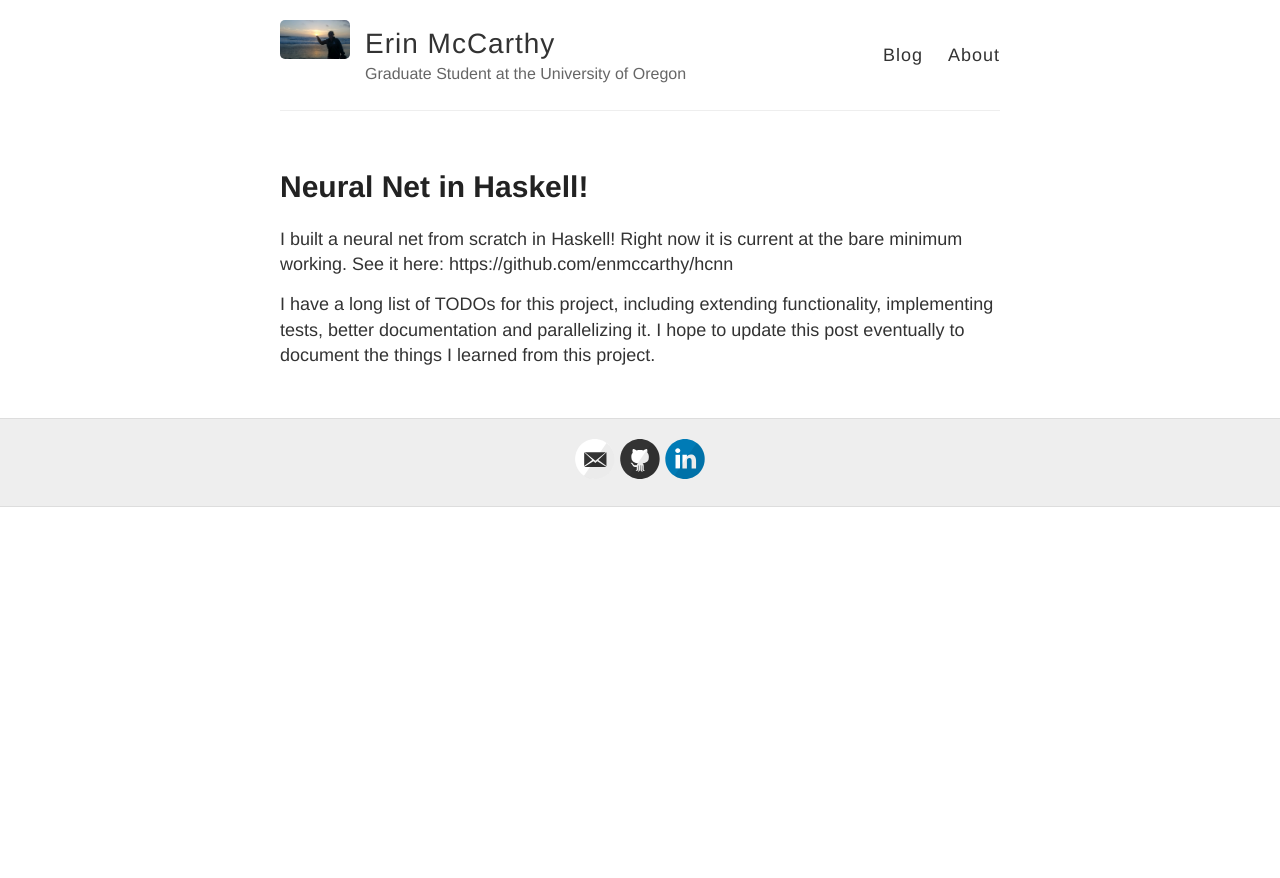
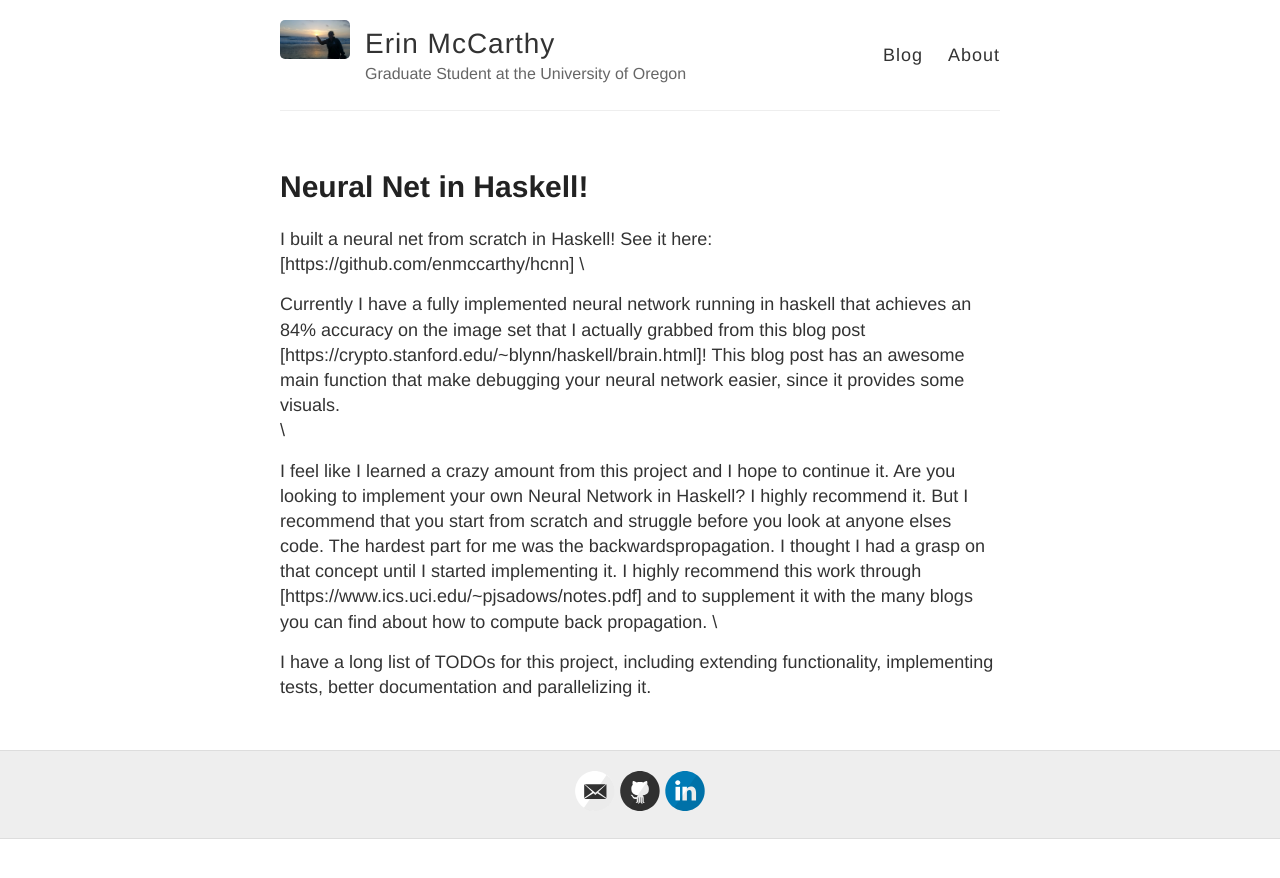
Before and after one commit to enmccarthy/enmccarthy.github.io, a Jekyll site: the page built from _posts/2018-5-18-Haskell-NN.md, in a window 1280 px wide. Shown: the top 878 px of the page. Built offline with Jekyll 4.4.1, drawn with Linux system fonts in a browser that asks for light colours.

Commit message:
updating blog post

```diff
--- a/_posts/2018-5-18-Haskell-NN.md
+++ b/_posts/2018-5-18-Haskell-NN.md
@@ -3,6 +3,12 @@ layout: post
 title: Neural Net in Haskell!
 ---
 
-I built a neural net from scratch in Haskell! Right now it is current at the bare minimum working. See it here: https://github.com/enmccarthy/hcnn
+I built a neural net from scratch in Haskell! See it here: [https://github.com/enmccarthy/hcnn] \\
 
-I have a long list of TODOs for this project, including extending functionality, implementing tests, better documentation and parallelizing it. I hope to update this post eventually to document the things I learned from this project.
+Currently I have a fully implemented neural network running in haskell that achieves an 84% accuracy on the image set that I actually grabbed from this blog post [https://crypto.stanford.edu/~blynn/haskell/brain.html]! This blog post has an awesome main function that make debugging your neural network easier, since it provides some visuals. \\
+\\
+
+I feel like I learned a crazy amount from this project and I hope to continue it. Are you looking to implement your own Neural Network in Haskell? I highly recommend it. But I recommend that you start from scratch and struggle before you look at anyone elses code. The hardest part for me was the backwardspropagation. I thought I had a grasp on that concept until I started implementing it. I highly recommend this work through [https://www.ics.uci.edu/~pjsadows/notes.pdf] and to supplement it with the many blogs you can find about how to compute back propagation. \\
+
+
+I have a long list of TODOs for this project, including extending functionality, implementing tests, better documentation and parallelizing it.
```
